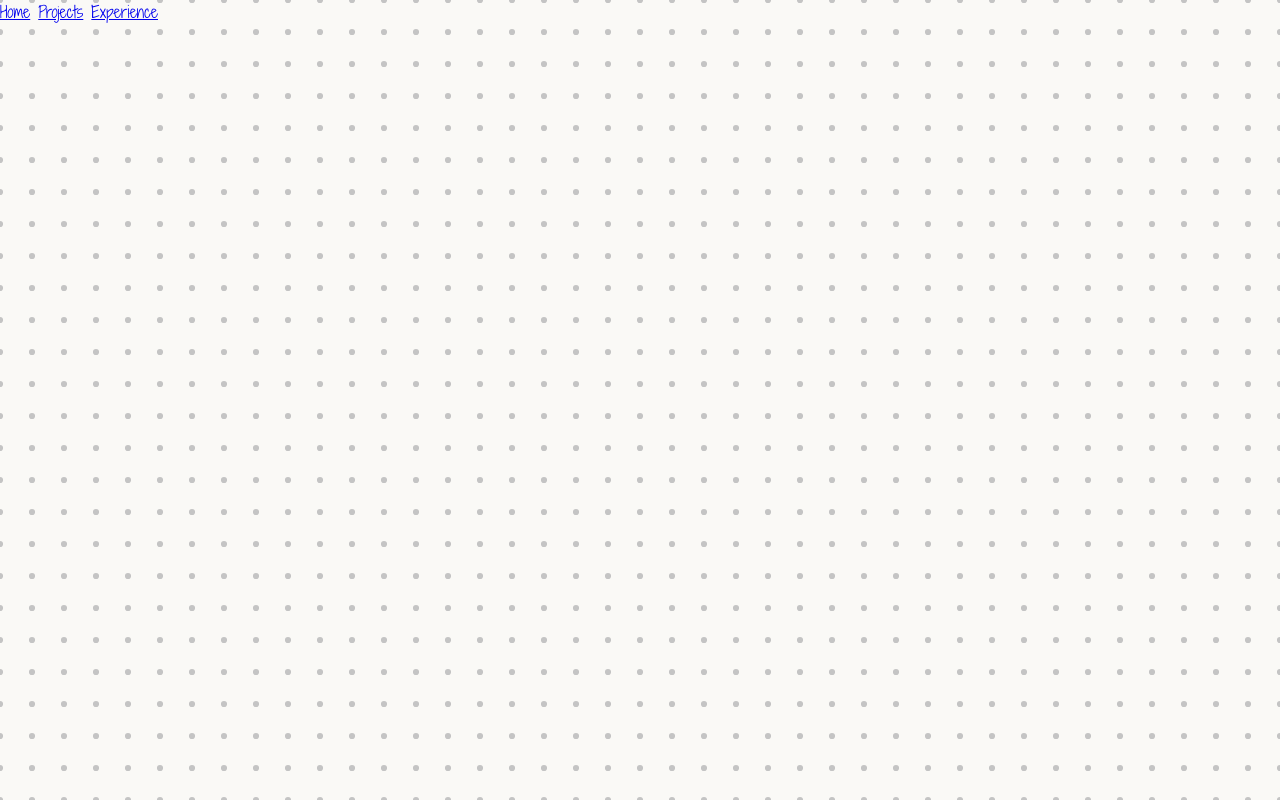
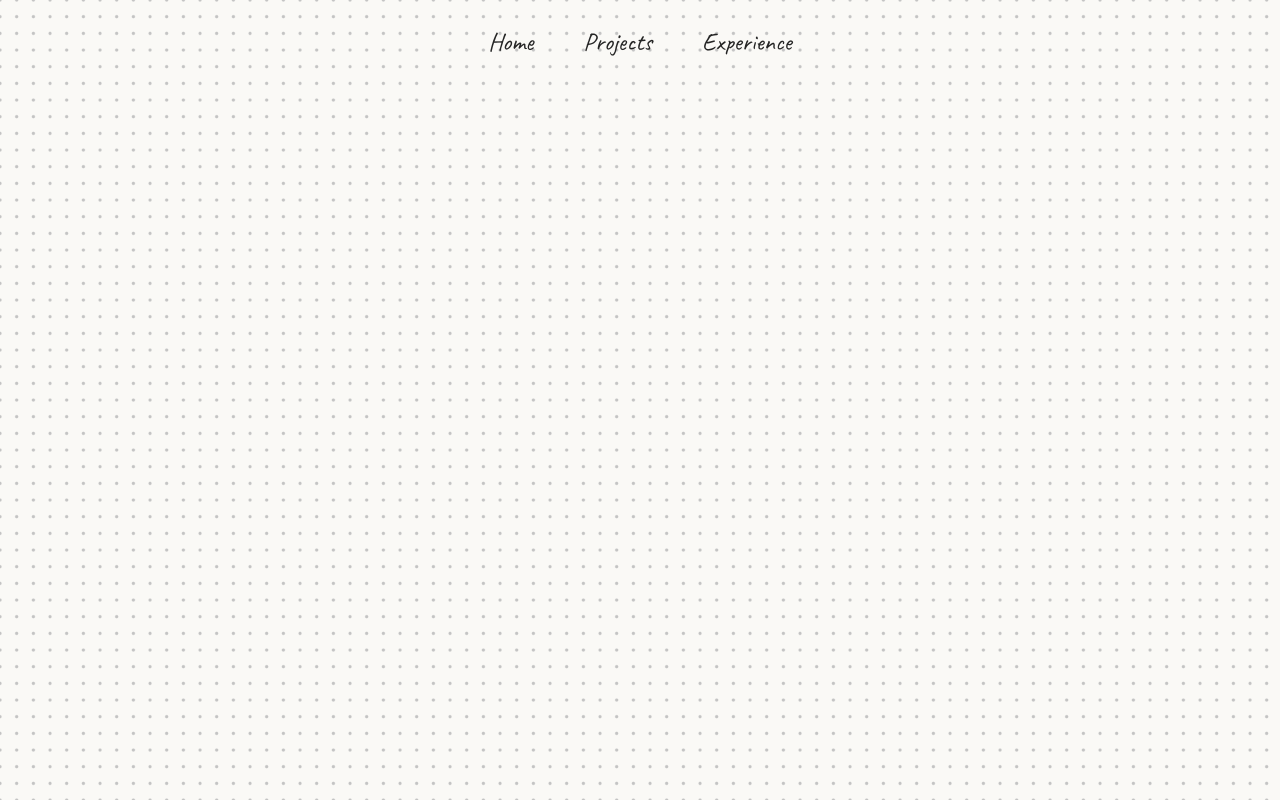
Before and after one commit to willCodeForCandy/portfolio-project-3, a website built with Vite: page index.html in a window 1280 px wide. Built offline with nearby package versions, Linux system fonts and the light colour scheme.

Commit message:
navbar + highlighter effect

```diff
--- /dev/null
+++ b/components/navbar/navbar.css
@@ -0,0 +1,48 @@
+nav {
+  width: 100%;
+  display: flex;
+  justify-content: center;
+  gap: 50px;
+  padding: 1.5rem;
+  font-size: 25px;
+  background-color: transparent;
+}
+
+.textmarker-effect {
+  position: relative;
+  background-color: transparent;
+  z-index: 1;
+}
+
+.textmarker-effect:after {
+  position: absolute;
+  z-index: -1;
+  content: "";
+  height: 70%;
+  left: 0;
+  bottom: 16%;
+  width: 0%;
+  opacity: 0.6;
+  transition: all 0.5s;
+  transform: skewY(355deg);
+}
+
+.yellow:after {
+  background: var(--highlighter-yellow);
+}
+
+.pink:after {
+  background: var(--highlighter-pink);
+}
+
+.blue:after {
+  background: var(--highlighter-blue);
+}
+
+.textmarker-effect:hover {
+  cursor: pointer;
+}
+
+.textmarker-effect:hover:after {
+  width: 100%;
+}
--- a/components/navbar/navbar.js
+++ b/components/navbar/navbar.js
@@ -1,10 +1,12 @@
+import "./navbar.css";
+
 const $header = document.querySelector("header");
 
-const createNavbarTemplate = () => `
+$header.innerHTML = `
 <nav>
-    <a href="#">Home</a>
-    <a href="#">Projects</a>
-    <a href="#">Experience</a>
+    <a href="#" class="textmarker-effect yellow">Home</a>
+    <a href="#" class="textmarker-effect blue">Projects</a>
+    <a href="#" class="textmarker-effect pink">Experience</a>
 </nav>`;
 
 // Lee los comentarios de este código para entender lo que hace 🔴
--- a/index.html
+++ b/index.html
@@ -11,11 +11,7 @@
 <body>
   <div id="app">
     <header>
-      <nav>
-        <a href="#">Home</a>
-        <a href="#">Projects</a>
-        <a href="#">Experience</a>
-      </nav>
+
     </header>
     <main></main>
     <footer></footer>
--- a/style.css
+++ b/style.css
@@ -1,12 +1,20 @@
 @font-face {
   font-family: ShadowsIntoLight;
   src: url(/public/assets/Shadows_Into_Light_Two/ShadowsIntoLightTwo-Regular.ttf)
+    format("truetype");
+  font-family: Mali;
+  src: url(/public/assets/Mali/Mali-Bold.ttf) format("truetype");
+  font-family: Caveat;
+  src: url(/public/assets/Caveat/Caveat-VariableFont_wght.ttf)
     format("truetype");
 }
 :root {
   --background: #faf9f6;
   --text: #242424;
-  font-family: ShadowsIntoLight, Helvetica, Arial, sans-serif;
+  --highlighter-yellow: #fbff2b;
+  --highlighter-blue: #3cdfff;
+  --highlighter-pink: #fb62f3;
+  font-family: Caveat, Helvetica, Arial, sans-serif;
   line-height: 1.5;
   font-weight: 400;
 
@@ -26,10 +34,16 @@
 }
 
 body {
-  background-image: url(public/assets/dot-seamless-pattern.svg);
-  background-size: 30%;
+  background-image: url(public/assets/dot-seamless-pattern.png);
+  background-color: var(--background);
+  background-size: 200px;
   height: 100svh;
   width: 100%;
   margin: 0;
   padding: 0;
 }
+
+a {
+  text-decoration: none;
+  color: var(--text);
+}
```
Also changed, not shown: public/assets/Mali/OFL.txt (added, +93 -0 lines), public/assets/Caveat/Caveat-VariableFont_wght.ttf (added), public/assets/Mali/Mali-Bold.ttf (added), public/assets/Mali/Mali-BoldItalic.ttf (added), public/assets/Mali/Mali-ExtraLight.ttf (added), public/assets/Mali/Mali-ExtraLightItalic.ttf (added), public/assets/Mali/Mali-Italic.ttf (added), public/assets/Mali/Mali-Light.ttf (added), public/assets/Mali/Mali-LightItalic.ttf (added), public/assets/Mali/Mali-Medium.ttf (added), public/assets/Mali/Mali-MediumItalic.ttf (added), public/assets/Mali/Mali-Regular.ttf (added), public/assets/Mali/Mali-SemiBold.ttf (added), public/assets/Mali/Mali-SemiBoldItalic.ttf (added), 1 other file.
